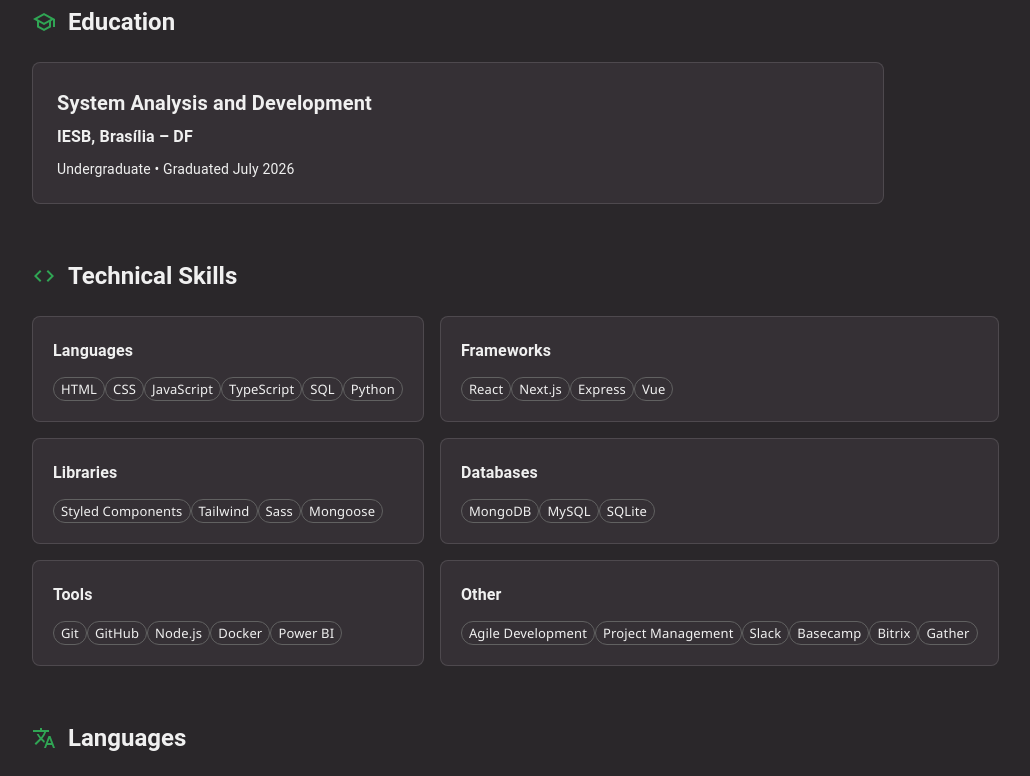
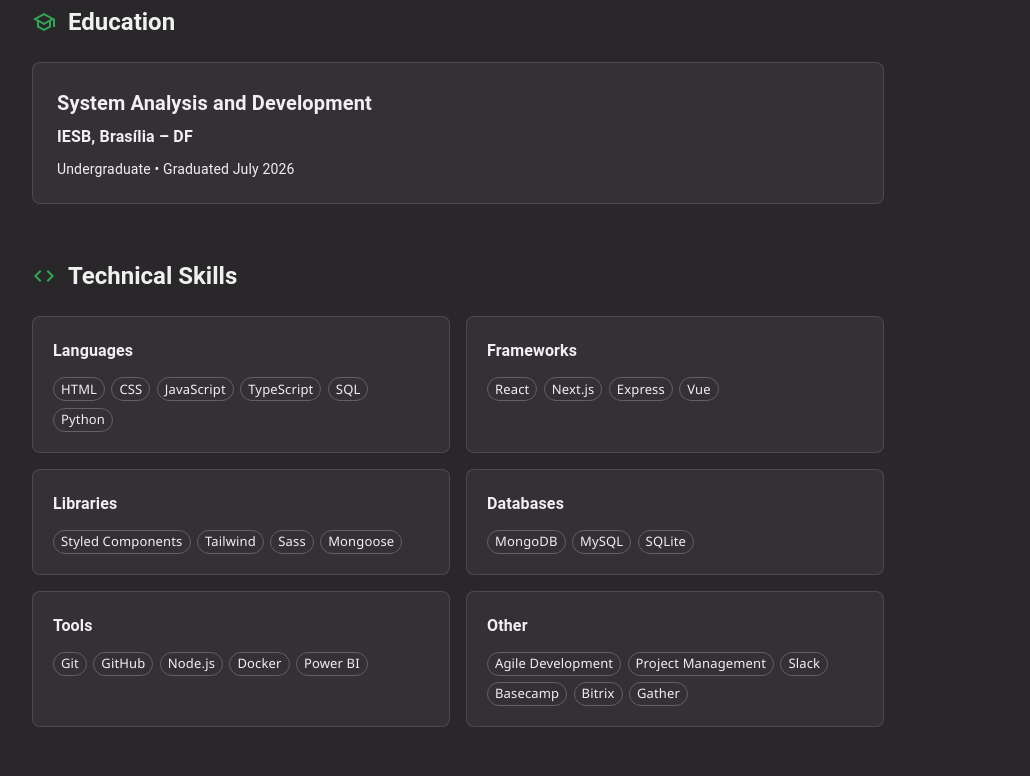
Before and after one commit to MatheusFonseca849/portfolio-mathdev, a Next.js app: page /resume in a window 1280 px wide. Shown: the part 2613-3389 px from the top of the page, without its empty margins (182-1212 px from the left). Built offline with nearby package versions, Linux system fonts and the light colour scheme; what @mui/material-nextjs would draw is missing.

Commit message:
chore: fix build time typescript error

```diff
--- a/app/resume/page.tsx
+++ b/app/resume/page.tsx
@@ -144,7 +144,7 @@ function SectionTitle({
   children: React.ReactNode;
 }) {
   return (
-    <Stack direction="row" spacing={1.5} alignItems="center" sx={{ mb: 3 }}>
+    <Stack direction="row" spacing={1.5} sx={{ alignItems: 'center', mb: 3 }}>
       <Box
         sx={{
           display: 'flex',
@@ -417,7 +417,7 @@ export default function ResumePage() {
                 {group.title}
               </Typography>
 
-              <Stack direction="row" flexWrap="wrap" gap={0.8}>
+              <Stack direction="row" sx={{ flexWrap: 'wrap', gap: 0.8 }}>
                 {group.skills.map((skill) => (
                   <Chip
                     key={skill}
@@ -470,7 +470,7 @@ export default function ResumePage() {
           Soft Skills
         </SectionTitle>
 
-        <Stack direction="row" flexWrap="wrap" gap={1}>
+        <Stack direction="row" sx={{ flexWrap: 'wrap', gap: 1 }}>
           {softSkills.map((skill) => (
             <Chip
               key={skill}
```
